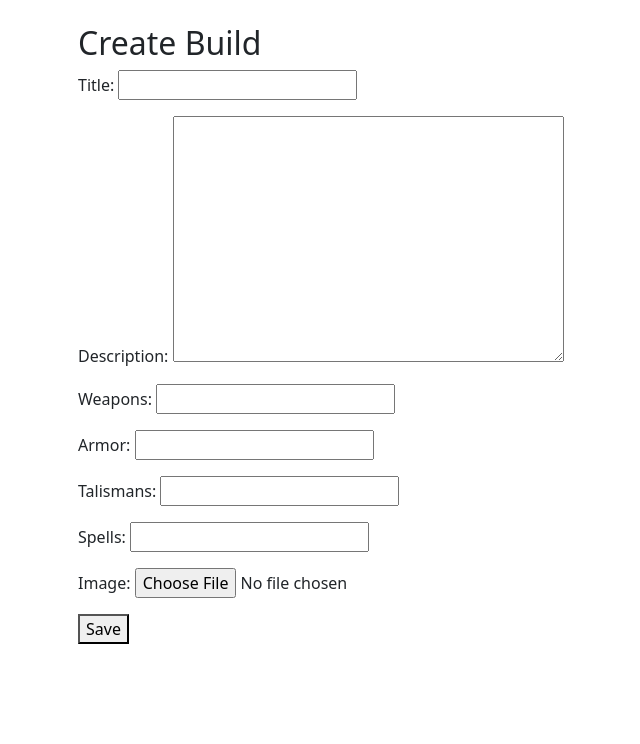
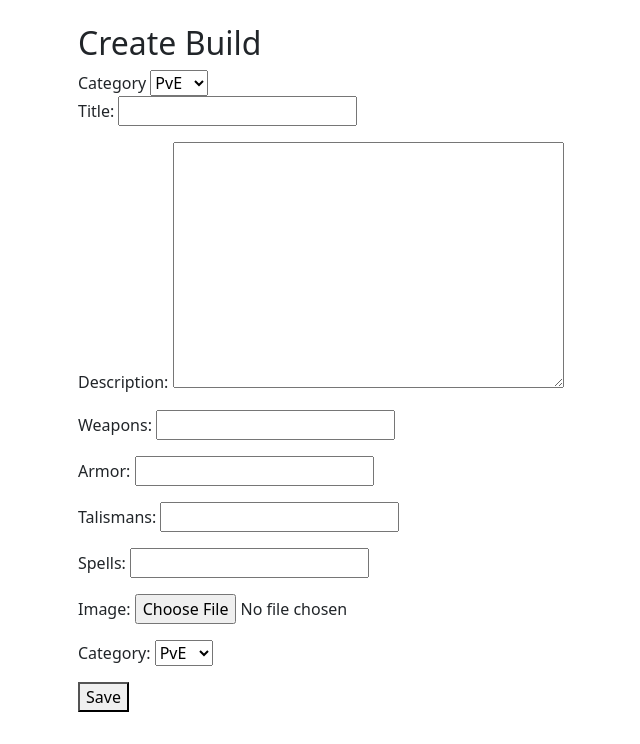
Before and after one commit to xGodai/Elden_Builds, a Django app: page /build/new/ in a window 1280 px wide. Shown: the part 56-800 px from the top of the page, without its empty margins (4-644 px from the left). Run offline with Django 5.2, Linux system fonts and the light colour scheme; the visitor is signed in with stand-in values (Sample User, id 1).

Commit message:
Add category and like functionality to builds
- Introduced category field with choices (PvE, PvP, Both) in Build model.
- Replaced likes field with a ManyToMany relationship for users who liked a build.
- Implemented like/unlike feature in views and updated templates to display likes.
- Added filtering options for builds by category and sorting by popularity.
- Updated forms to include category selection.

```diff
--- a/builds/models.py
+++ b/builds/models.py
@@ -5,6 +5,13 @@ from django.urls import reverse
 # Create your models here.
 
 class Build(models.Model):
+
+    CATEGORY_CHOICES = [
+        ('PVE', 'PvE'),
+        ('PVP', 'PvP'),
+        ('BOTH', 'Both'),
+    ]
+
     user = models.ForeignKey(User, on_delete=models.CASCADE)
     title = models.CharField(max_length=100)
     description = models.TextField()
@@ -13,8 +20,12 @@ class Build(models.Model):
     talismans = models.CharField(max_length=100)
     spells = models.CharField(max_length=100, blank=True, null=True)
     image = models.ImageField(upload_to='build_images/', blank=True, null=True)
-    likes = models.PositiveIntegerField(default=0)
+    category = models.CharField(max_length=10, choices=CATEGORY_CHOICES, default='PVE')
+    liked_by = models.ManyToManyField(User, related_name='liked_builds', blank=True)
     created_at = models.DateTimeField(auto_now_add=True)
+
+    def total_likes(self):
+        return self.liked_by.count()
 
     def get_absolute_url(self):
         return reverse('build-detail', kwargs={'pk': self.pk})
--- a/builds/urls.py
+++ b/builds/urls.py
@@ -14,4 +14,5 @@ urlpatterns = [
     path('build/new/', BuildCreateView.as_view(), name='build-create'),
     path('build/<int:pk>/edit/', BuildUpdateView.as_view(), name='build-update'),
     path('build/<int:pk>/delete/', BuildDeleteView.as_view(), name='build-delete'),
+    path('build/<int:pk>/like/', views.like_build, name='build-like'),
 ]
--- a/builds/views.py
+++ b/builds/views.py
@@ -1,9 +1,11 @@
-from django.shortcuts import render
+from django.shortcuts import render, get_object_or_404, redirect
 from django.http import HttpResponse
 from django.views.generic import ListView, DetailView, CreateView, UpdateView, DeleteView
 from django.contrib.auth.mixins import LoginRequiredMixin, UserPassesTestMixin
+from django.contrib.auth.decorators import login_required
 from django.urls import reverse_lazy
 from .models import Build
+from django.db.models import Count
 
 # Create your views here.
 
@@ -12,7 +14,20 @@ class BuildListView(ListView):
     model = Build
     template_name = 'builds/build_list.html'  # <app>/<model>_<viewtype>.html
     context_object_name = 'builds'
-    ordering = ['-created_at']
+
+    def get_queryset(self):
+        queryset = Build.objects.all()
+        category = self.request.GET.get('category')
+        sort = self.request.GET.get('sort')
+
+        if category:
+            queryset = queryset.filter(category=category)
+        if sort == 'popular':
+            queryset = queryset.annotate(like_count=Count('liked_by')).order_by('-like_count')
+        else:
+            queryset = queryset.order_by('-created_at')
+
+        return queryset
 
 class BuildDetailView(DetailView):
     model = Build
@@ -20,7 +35,7 @@ class BuildDetailView(DetailView):
 
 class BuildCreateView(LoginRequiredMixin, CreateView):
     model = Build
-    fields = ['title', 'description', 'weapons', 'armor', 'talismans', 'spells', 'image']
+    fields = ['title', 'description', 'weapons', 'armor', 'talismans', 'spells', 'image', 'category']
     template_name = 'builds/build_form.html'
 
     def form_valid(self, form):
@@ -29,7 +44,7 @@ class BuildCreateView(LoginRequiredMixin, CreateView):
 
 class BuildUpdateView(LoginRequiredMixin, UserPassesTestMixin, UpdateView):
     model = Build
-    fields = ['title', 'description', 'weapons', 'armor', 'talismans', 'spells', 'image']
+    fields = ['title', 'description', 'weapons', 'armor', 'talismans', 'spells', 'image', 'category']
     template_name = 'builds/build_form.html'
 
     def form_valid(self, form):
@@ -48,3 +63,15 @@ class BuildDeleteView(LoginRequiredMixin, UserPassesTestMixin, DeleteView):
     def test_func(self):
         build = self.get_object()
         return self.request.user == build.user
+
+
+@login_required
+def like_build(request, pk):
+    build = get_object_or_404(Build, pk=pk)
+
+    if request.user in build.liked_by.all():
+        build.liked_by.remove(request.user)
+    else:
+        build.liked_by.add(request.user)
+
+    return redirect('build-detail', pk=pk)
--- a/eldenring_project/settings.py
+++ b/eldenring_project/settings.py
@@ -27,7 +27,7 @@ BASE_DIR = Path(__file__).resolve().parent.parent
 SECRET_KEY = os.environ['SECRET_KEY']
 
 # SECURITY WARNING: don't run with debug turned on in production!
-DEBUG = os.environ['DEBUG'] == 'True'
+DEBUG = os.environ.get('DEBUG', '').lower() == 'true'
 
 ALLOWED_HOSTS = []
 
--- a/templates/builds/build_form.html
+++ b/templates/builds/build_form.html
@@ -1,6 +1,10 @@
 {% extends 'base.html' %}
 {% block content %}
   <h2>{% if form.instance.pk %}Edit{% else %}Create{% endif %} Build</h2>
+  <div class="form-group">
+  <label for="category">Category</label>
+  {{ form.category }}
+</div>
   <form method="POST" enctype="multipart/form-data">
     {% csrf_token %}
     {{ form.as_p }}
```
Also changed, not shown: templates/builds/build_detail.html (+16 -0 lines), templates/builds/build_list.html (+21 -0 lines), builds/migrations/0002_build_category.py (added), builds/migrations/0003_remove_build_likes_build_likes.py (added), builds/migrations/0004_rename_likes_to_liked_by.py (added).
